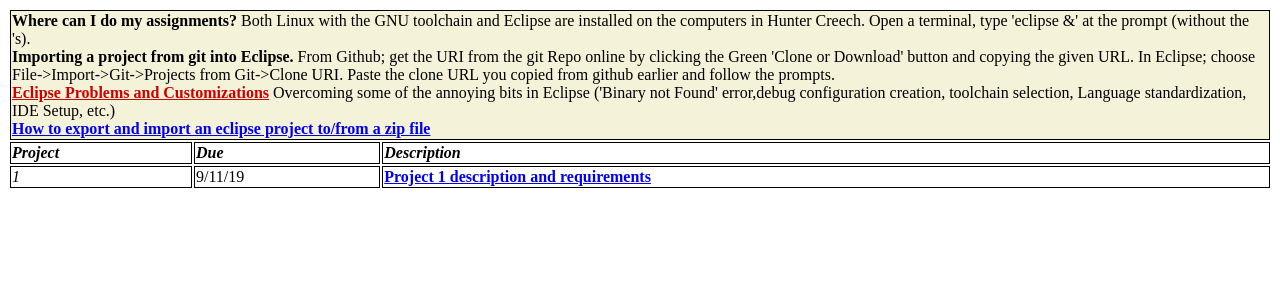
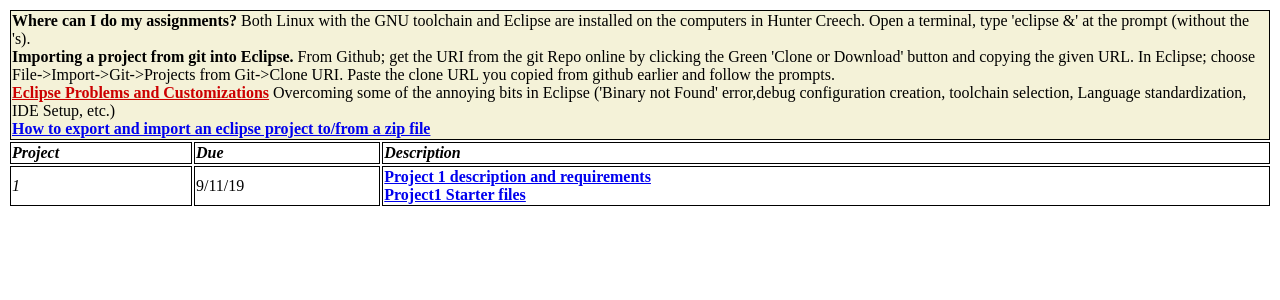
Before and after one commit to CNUClasses/CPSC327, a Jekyll site: the page navbar/Projects.html, which Jekyll copies as it is, in a window 1280 px wide. Shown: the top 300 px of the page. Built offline with Jekyll 4.4.1, drawn with Linux system fonts in a browser that asks for light colours.

Commit message:
initial project files

```diff
--- a/navbar/Projects.html
+++ b/navbar/Projects.html
@@ -36,7 +36,8 @@
                <td class="style_white "><em>1</em></td>
                <td class="style_white ">9/11/19</td>
                <td class="style_white ">
-                  <strong><a href="https://github.com/CNUClasses/CPSC327/blob/master/content/Projects-Eclipse/proj1_makefile/proj1.pdf"> Project 1 description and requirements</a></strong>
+                  <strong><a href="https://github.com/CNUClasses/CPSC327/blob/master/content/Projects-Eclipse/proj1_makefile/proj1.pdf"> Project 1 description and requirements</a></strong><br>
+                  <strong><a href="https://github.com/CNUClasses/327_proj1_make.git"> Project1 Starter files</a></strong> <br>
               </td>
             </tr>
 <!--
```
